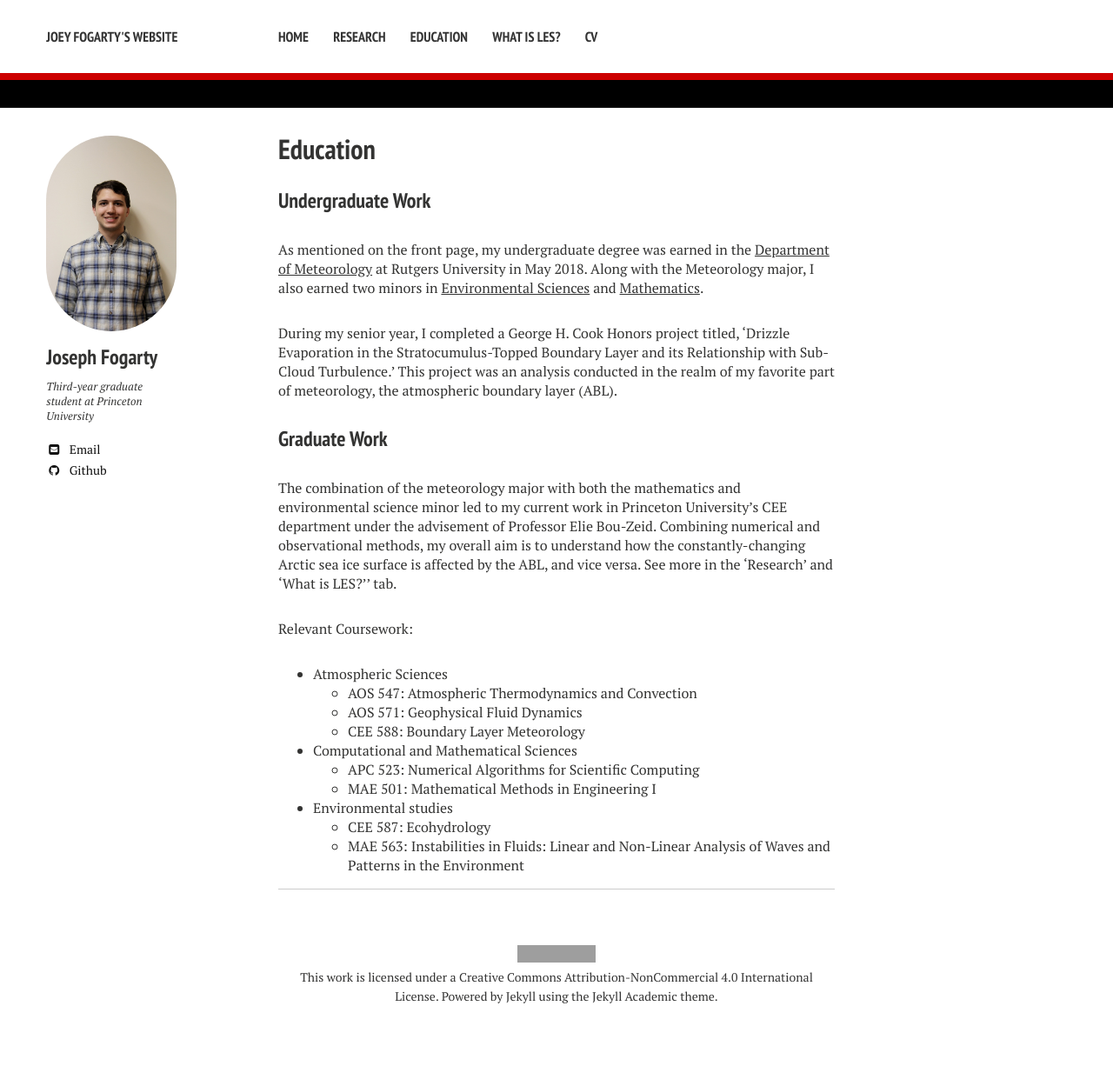
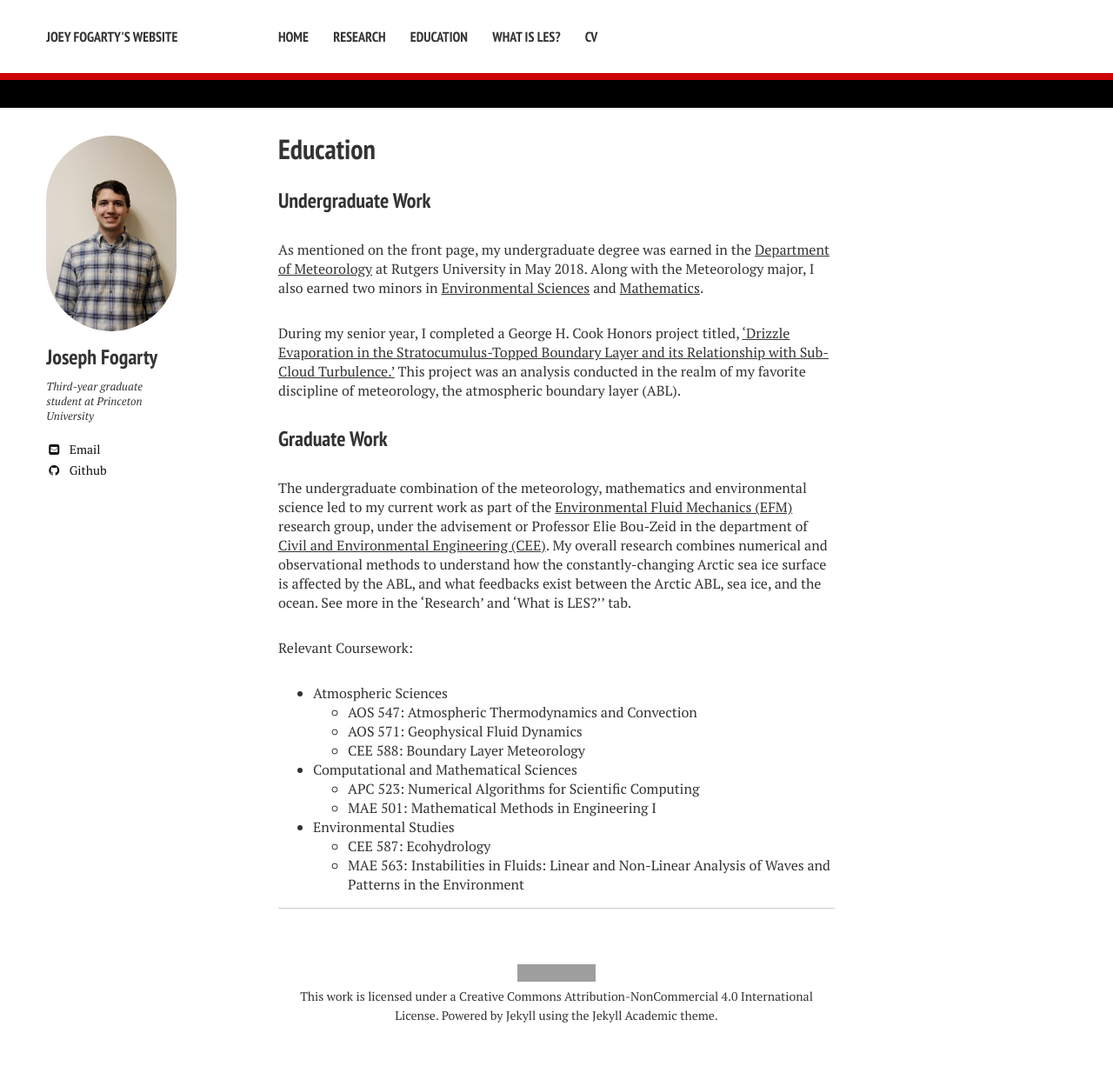
Before and after one commit to josephfogarty/josephfogarty.github.io, a Jekyll site: the page built from education.md, in a window 1280 px wide. Shown: the whole page at 87% size. Built offline with Jekyll 4.4.1, drawn with Linux system fonts in a browser that asks for light colours; nearby versions of some CDN libraries; before the commit the page ends 1204 px from its top, so only the background shows below that; grey boxes are pictures that could not be loaded.

Commit message:
added GH cook thesis

```diff
--- a/education.md
+++ b/education.md
@@ -8,13 +8,11 @@ excerpt: "Prior Education"
 
 As mentioned on the front page, my undergraduate degree was earned in the [Department of Meteorology](https://meteorology.rutgers.edu/) at Rutgers University in May 2018. Along with the Meteorology major, I also earned two minors in [Environmental Sciences](http://envsci.rutgers.edu/academics/envsci/minor_in_envsci.html) and [Mathematics](https://www.math.rutgers.edu/academics/undergraduate/minors).
 
-During my senior year, I completed a George H. Cook Honors project titled, 'Drizzle Evaporation in the Stratocumulus-Topped Boundary Layer and its Relationship with Sub-Cloud Turbulence.' This project was an analysis conducted in the realm of my favorite part of meteorology, the atmospheric boundary layer (ABL).
-
-
+During my senior year, I completed a George H. Cook Honors project titled, ['Drizzle Evaporation in the Stratocumulus-Topped Boundary Layer and its Relationship with Sub-Cloud Turbulence.'](docs/JJF_undergrad_GHC.pdf) This project was an analysis conducted in the realm of my favorite discipline of meteorology, the atmospheric boundary layer (ABL).
 
 ### Graduate Work
 
-The combination of the meteorology major with both the mathematics and environmental science minor led to my current work in Princeton University's CEE department under the advisement of Professor Elie Bou-Zeid. Combining numerical and observational methods, my overall aim is to understand how the constantly-changing Arctic sea ice surface is affected by the ABL, and vice versa. See more in the 'Research' and 'What is LES?'' tab.
+The undergraduate combination of the meteorology, mathematics and environmental science led to my current work as part of the [Environmental Fluid Mechanics (EFM)](http://efm.princeton.edu/) research group, under the advisement or Professor Elie Bou-Zeid in the department of [Civil and Environmental Engineering (CEE)](https://cee.princeton.edu/). My overall research combines numerical and observational methods to understand how the constantly-changing Arctic sea ice surface is affected by the ABL, and what feedbacks exist between the Arctic ABL, sea ice, and the ocean. See more in the 'Research' and 'What is LES?'' tab.
 
 Relevant Coursework:
 - Atmospheric Sciences
@@ -24,6 +22,6 @@ Relevant Coursework:
 - Computational and Mathematical Sciences
   - APC 523: Numerical Algorithms for Scientific Computing
   - MAE 501: Mathematical Methods in Engineering I
-- Environmental studies
+- Environmental Studies
   - CEE 587: Ecohydrology
   - MAE 563: Instabilities in Fluids: Linear and Non-Linear Analysis of Waves and Patterns in the Environment
```
Also changed, not shown: 1 other file.
